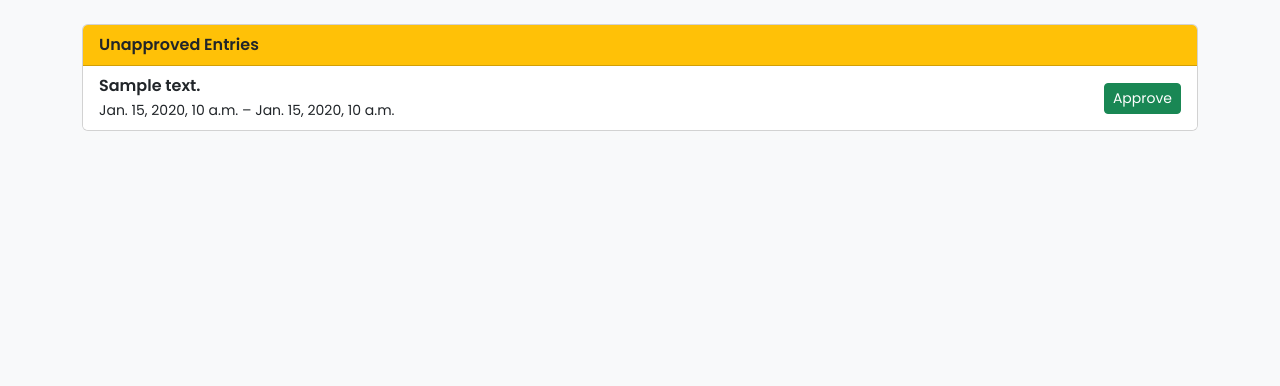
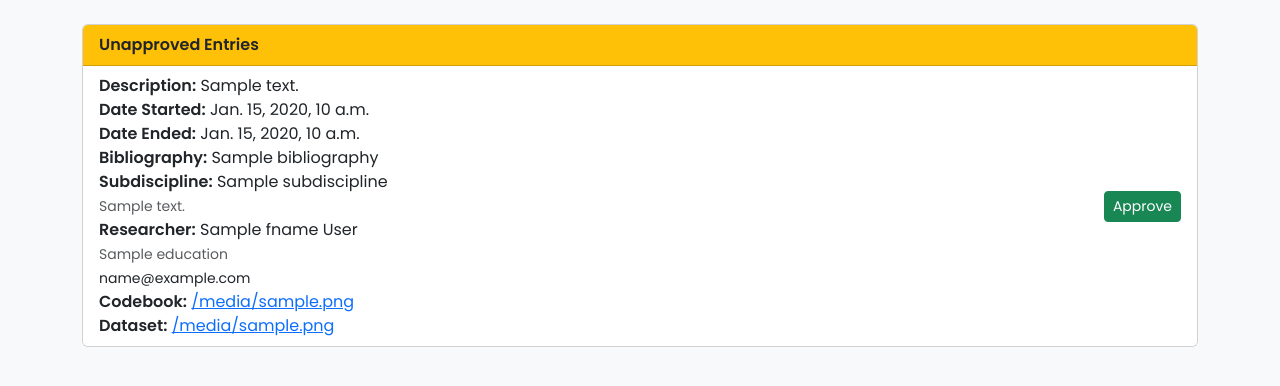
Before and after one commit to gitinference/fsdc-webapp, a Django app: template dashboard/templates/dashboard/approval_panel.html in a window 1280 px wide. Shown: the part 56-442 px from the top of the page. Run offline with Django 5.2, Linux system fonts and the light colour scheme; the first user in the database is signed in; tables that the repository leaves empty hold one stand-in row (Sample ...); the template is opened without the code that fills it: most values are stand-ins (such as "Sample title", 1, 10 or a date in 2020).

Commit message:
add extra details to approval panel, add hyperlinks to dataset and codebook

```diff
--- a/dashboard/templates/dashboard/approval_panel.html
+++ b/dashboard/templates/dashboard/approval_panel.html
@@ -10,12 +10,35 @@
         </div>
         <ul class="list-group list-group-flush" id="unapproved-entries">
             {% for entry in unapproved_entries %}
-                <li class="list-group-item d-flex justify-content-between align-items-center">
-                    <div>
-                        <strong>{{ entry.description|truncatechars:80 }}</strong><br>
-                        <small>{{ entry.date_started }} – {{ entry.date_ended }}</small>
+                <li class="list-group-item d-flex flex-column flex-md-row justify-content-between align-items-md-center">
+                    <div class="w-100">
+                        <div><strong>Description:</strong> {{ entry.description|truncatechars:80 }}</div>
+                        <div><strong>Date Started:</strong> {{ entry.date_started }}</div>
+                        <div><strong>Date Ended:</strong> {{ entry.date_ended }}</div>
+                        <div><strong>Bibliography:</strong> {{ entry.bibliography }}</div>
+                        <div>
+                            <strong>Subdiscipline:</strong>
+                            {{ entry.subdiscipline.name }}<br/>
+                            <small class="text-muted">{{ entry.subdiscipline.description }}</small>
+                        </div>
+                        <div>
+                            <strong>Researcher:</strong>
+                            {{ entry.researcher.fname }} {{ entry.researcher.lname }}<br/>
+                            <small class="text-muted">{{ entry.researcher.education }}</small><br/>
+                            <small>{{ entry.researcher.email }}</small>
+                        </div>
+                        <div>
+                            <strong>Codebook:</strong>
+                            <span class="codebook-link" data-id="{{ entry.codebook.id }}">{{ entry.codebook.file_name }}</span>
+                        </div>
+                        <div>
+                            <strong>Dataset:</strong>
+                            <span class="dataset-link" data-id="{{ entry.dataset.id }}">{{ entry.dataset.file_name }}</span>
+                        </div>
                     </div>
-                    <button class="btn btn-sm btn-success" onclick="approveEntry('{{ entry.id }}', this)">Approve</button>
+                    <div class="mt-2 mt-md-0 ms-md-3">
+                        <button class="btn btn-sm btn-success" onclick="approveEntry('{{ entry.id }}', this)">Approve</button>
+                    </div>
                 </li>
             {% empty %}
                 <li class="list-group-item text-center text-muted">No unapproved entries.</li>
@@ -50,5 +73,35 @@
             alert("Approval failed.");
         }
     }
+
+    document.addEventListener("DOMContentLoaded", function() {
+        const isLocalhost = window.location.hostname === "localhost" || window.location.hostname === "127.0.0.1";
+        const API_BASE_URL = isLocalhost
+            ? "http://localhost:5073"
+            : "https://fsdc.econlabs.net";
+
+        document.querySelectorAll('.codebook-link').forEach(function(span) {
+            const id = span.getAttribute('data-id');
+            const text = span.textContent;
+            if (id && text && text !== "None") {
+                const a = document.createElement('a');
+                a.href = `${API_BASE_URL}/codebooks/${id}`;
+                a.target = "_blank";
+                a.textContent = text;
+                span.replaceWith(a);
+            }
+        });
+        document.querySelectorAll('.dataset-link').forEach(function(span) {
+            const id = span.getAttribute('data-id');
+            const text = span.textContent;
+            if (id && text && text !== "None") {
+                const a = document.createElement('a');
+                a.href = `${API_BASE_URL}/datasets/${id}`;
+                a.target = "_blank";
+                a.textContent = text;
+                span.replaceWith(a);
+            }
+        });
+    });
 </script>
 {% endblock %}
```
Also changed, not shown: dashboard/templates/dashboard/entry_list.html (+38 -2 lines).
